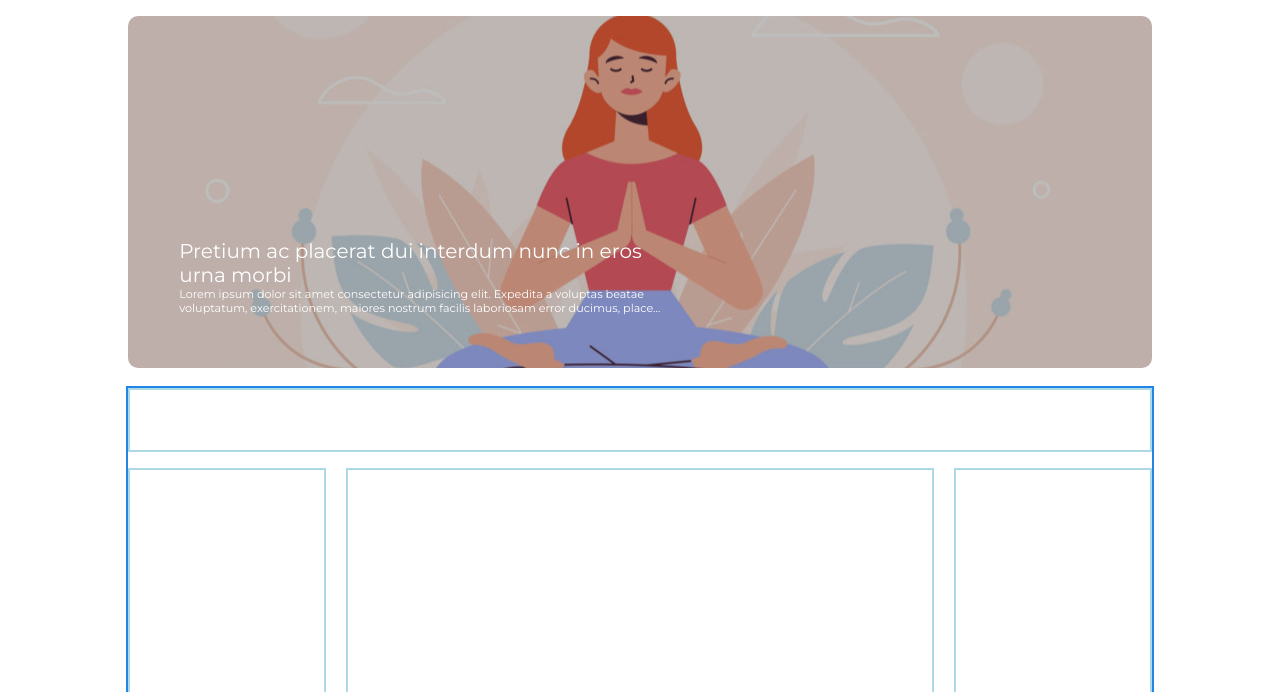
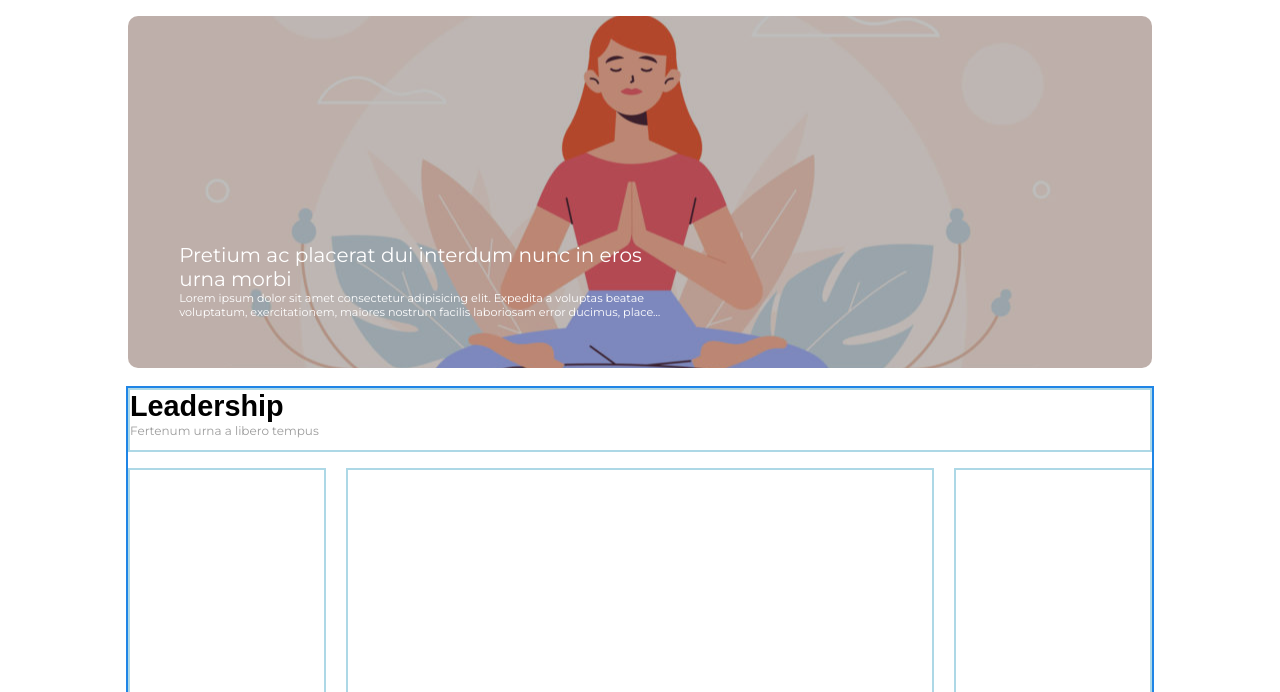
Before and after one commit to MarcoCusenza/htmlcss-wp, a plain HTML site: page index.html in a window 1280 px wide. Shown: the part 108-800 px from the top of the page. Drawn offline with Linux system fonts and the light colour scheme.

Commit message:
main header

```diff
--- a/css/style.css
+++ b/css/style.css
@@ -33,7 +33,7 @@ body{
     margin-bottom: 2.5vh;
 }
 
-.layover{
+.bonus-layover{
     background-color: rgba(0, 0, 0, 0.253);
     height:100%;
     width: 100%;
@@ -94,7 +94,7 @@ header a:hover{
     width: 38vw;
     position: absolute;
     left: 5%;
-    bottom: 15%;
+    bottom: 14%;
 }
 
 .text-container-jumbo h2{
@@ -121,6 +121,17 @@ header a:hover{
 
 .main-header, .main-body{
     margin-bottom: 2vh;
+}
+
+.text-grey{
+    color: rgb(156, 156, 156);
+    font-size: 1.5vh;
+}
+
+.main-header h1{
+    font-family: Arial, Helvetica, sans-serif;
+    font-size: 3.6vh;
+    font-weight: 700;
 }
 
 .main-body aside{
--- a/index.html
+++ b/index.html
@@ -50,7 +50,7 @@
         <div DISABLED-class="debug">
             <div class="container-jumbo mbot-std">
                 <div class="jumbo-img">
-                    <div class="layover">
+                    <div class="bonus-layover">
                         <div class="text-container-jumbo">
                             <h2>Pretium ac placerat dui interdum nunc in eros urna morbi</h2>
                             <p>
@@ -72,7 +72,8 @@
 
                 <!-- main header -->
                 <div class="main-header">
-
+                    <h1>Leadership</h1>
+                    <div class="text-grey">Fertenum urna a libero tempus</div>
                 </div>
 
                 <!-- main body -->
```
